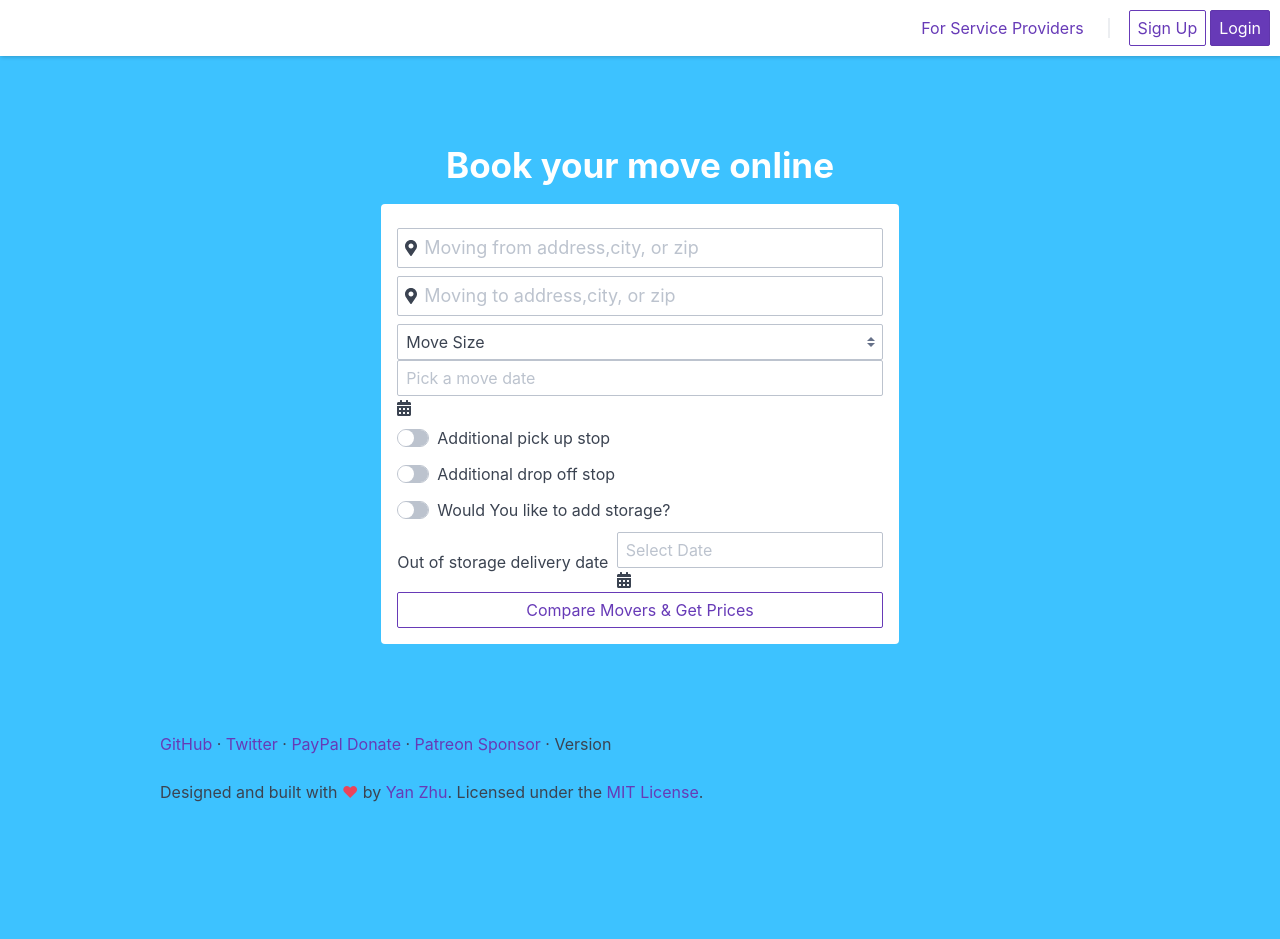
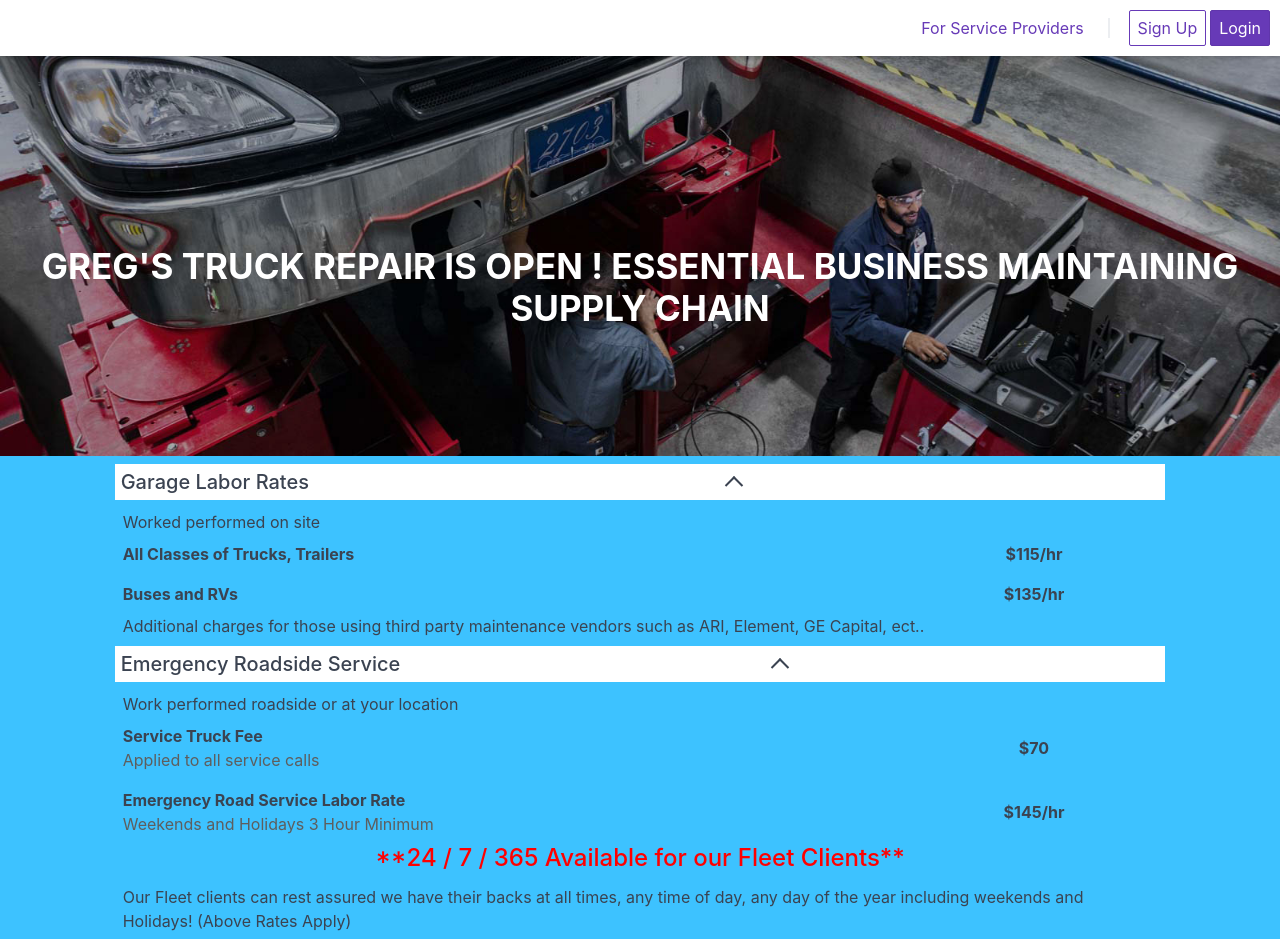
Before and after one commit to selahattintoprak/offtheboatfishgrill.com, a Next.js app: page / in a window 1280 px wide. Shown: the top 939 px of the page. Before the commit the page ends 828 px from the top, so only its background shows below. Built offline with nearby package versions, Linux system fonts and the light colour scheme.

Commit message:
added slideshow and menuPrices

```diff
--- /dev/null
+++ b/components/MenuPrices/MenuPrices.js
@@ -0,0 +1,55 @@
+export default ({ id, menuPrices }) => (
+  <>
+    <amp-accordion id={id} className="amp-accordion-container" disable-session-states="" animate="">
+      {menuPrices.map(({ title, subTitle, items, footer, link }, key) => (
+        <section className="amp-accordion" key={id + key}>
+          <h2 className="amp-accordion-header" style={{ fontSize: "1rem", padding: "0.3rem" }}>
+            {title}
+            <i class="icon icon-arrow-right"></i>
+          </h2>
+          <div className="amp-accordion-body my-2">
+            <div class="container" key={key}>
+              {subTitle}
+              {items.map(({ title, subTitle, price }, key) => (
+                <div class="columns" style={{ alignItems: "center" }}>
+                  <div class="column col-9">
+                    <strong>{title}</strong> <br></br>
+                    <span style={{ color: "rgb(94, 94, 94)" , fontWeight:"400"}}>{subTitle}</span>
+                  </div>
+                  <div class="column col-3 text-center">
+                    <strong>{price}</strong>
+                  </div>
+                </div>
+              ))}
+              {footer}
+            </div>
+          </div>
+        </section>
+      ))}
+    </amp-accordion>
+    <style jsx global>
+      {`
+        .amp-accordion {
+        }
+        .amp-accordion-header {
+          display: flex;
+          justify-content: space-between;
+          align-items: center;
+          padding: 16px;
+          background-color: white;
+          outline: none;
+        }
+        .amp-accordion-body {
+        }
+        .amp-accordion .amp-accordion-header .icon {
+          float: right;
+          transform: rotate(-90deg);
+          transition: transform 0.25s;
+        }
+        .amp-accordion[expanded] .amp-accordion-header .icon {
+          transform: rotate(90deg);
+        }
+      `}
+    </style>
+  </>
+);
--- a/pages/index.js
+++ b/pages/index.js
@@ -1,15 +1,16 @@
 import Quotes from "../components/Quotes/Quotes";
 import SinglePage from "../components/SinglePage/SinglePage";
+import MenuPrices from "../components/MenuPrices/MenuPrices";
 
 export const config = { amp: true };
 
 export default () => (
   <>
     <SinglePage title="Greg's Truck Repair" description="Greg's Truck Repair">
-      <section className="section section-quotes" style={{ background: "#3dc2ff" }}>
+      <section className="section section-slideshow">
         <div className="container">
           <div className="columns">
-            <div className="column col-md-12 col-5 col-mx-auto">
+            <div className="column col-md-12 col-12 col-mx-auto col-my-auto">
               <h1
                 className="text-center"
                 style={{
@@ -19,11 +20,18 @@ export default () => (
                   marginTop: "4rem",
                 }}
               >
-                Book your move online
+                GREG'S TRUCK REPAIR IS OPEN ! ESSENTIAL BUSINESS MAINTAINING SUPPLY CHAIN
               </h1>
-
-              <div className="form-group quotes-form">
-                <Quotes extras></Quotes>
+            </div>
+          </div>
+        </div>
+      </section>
+      <section className="section section-menu-prices">
+        <div className="container">
+          <div className="columns">
+            <div className="column col-md-12 col-10 col-mx-auto">
+              <div className="">
+                <MenuPrices id="menu-prices" menuPrices={menuPrices} />
               </div>
             </div>
           </div>
@@ -45,11 +53,79 @@ export default () => (
           background: #ffffff;
           margin-bottom: 4rem;
         }
-        .section-quotes {
+        .section-slideshow {
+          display: flex;
           justify-content: center;
           align-items: center;
+          background-image: url("/static/images/slideshow.jpg");
+          min-height: 400px; /* You must set a specified height */
+          background-position: center; /* Center the image */
+          background-repeat: no-repeat; /* Do not repeat the image */
+          background-size: cover; /* Resize the background image to cover the entire container */
         }
       `}
     </style>
   </>
 );
+const menuPrices = [
+  {
+    title: "Garage Labor Rates",
+    subTitle: "Worked performed on site",
+    items: [
+      { title: "All Classes of Trucks, Trailers", subTitle: "", price: "$115/hr" },
+      { title: "Buses and RVs", subTitle: "", price: "$135/hr" },
+    ],
+    footer:
+      "Additional charges for those using third party maintenance vendors such as ARI, Element, GE Capital, ect..",
+  },
+  {
+    title: "Emergency Roadside Service",
+    subTitle: "Work performed roadside or at your location",
+    items: [
+      { title: "Service Truck Fee", subTitle: "Applied to all service calls", price: "$70" },
+      {
+        title: "Emergency Road Service Labor Rate",
+        subTitle: "Weekends and Holidays 3 Hour Minimum",
+        price: "$145/hr",
+      },
+    ],
+    footer: (
+      <>
+        <h4 style={{ color: "red" }} className="text-center">**24 / 7 / 365 Available for our Fleet Clients**</h4> Our Fleet clients can rest
+        assured we have their backs at all times, any time of day, any day of the year including weekends and Holidays!
+        (Above Rates Apply)
+      </>
+    ),
+  },
+  {
+    title: "Inspections",
+    subTitle: "Pricing does not include repairs if required",
+    items: [
+      { title: "Federal DOT Inspection", subTitle: "", price: "$115" },
+      { title: "Missouri State Safety Inspection", subTitle: "", price: "$12" },
+      { title: "GVIP Emissions Test", subTitle: "", price: "$24" },
+      { title: "IDOD Inspection", subTitle: "", price: "$1O" },
+      { title: "Pre-Buy Inspection", subTitle: "", price: "$115" },
+    ],
+  },
+  {
+    title: "",
+    subTitle: "",
+    items: [{ title: "", subTitle: "", price: "" }],
+  },
+  {
+    title: "",
+    subTitle: "",
+    items: [{ title: "", subTitle: "", price: "" }],
+  },
+  {
+    title: "",
+    subTitle: "",
+    items: [{ title: "", subTitle: "", price: "" }],
+  },
+  {
+    title: "",
+    subTitle: "",
+    items: [{ title: "", subTitle: "", price: "" }],
+  },
+];
```
Also changed, not shown: public/static/images/slideshow.jpg (added).
